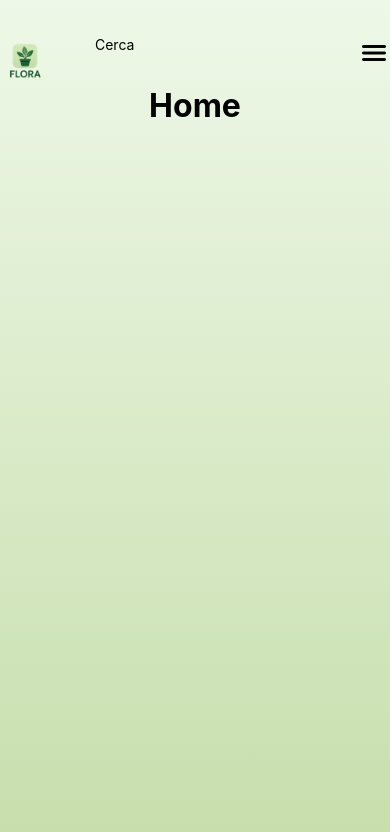
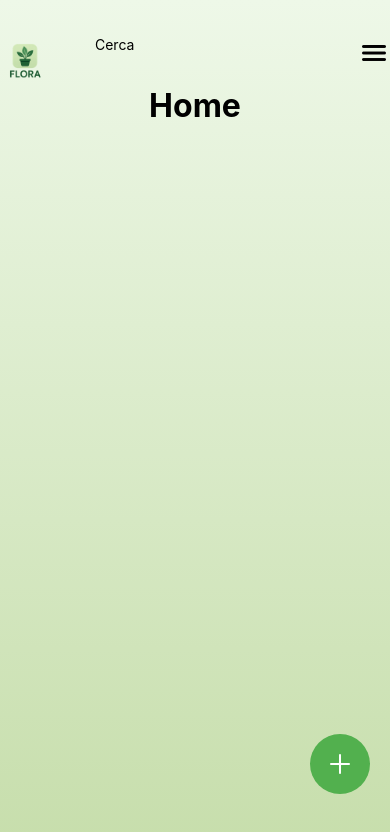
Before and after one commit to carloCesarano/Functional-Log-for-Organic-Routine-Actions, a React Native app in the folder flora/: screen /Home in a window 390 px wide. Shown: the top 832 px of the page. Built offline with nearby package versions, Linux system fonts and the light colour scheme.

Commit message:
Creato il componente AggiungiPiantaButton

```diff
--- /dev/null
+++ b/flora/Componenti/Comuni/AggiungiPiantaButton.tsx
@@ -0,0 +1,36 @@
+import React from 'react';
+import {RootStackParamList} from '../../types';
+import {StackNavigationProp} from '@react-navigation/stack';
+import {useNavigation} from '@react-navigation/native';
+// COMPONENTI NATIVI
+import {TouchableOpacity} from 'react-native';
+import {Ionicons} from '@expo/vector-icons';
+// FOGLI DI STILE
+import {styles} from '../../Styles/AggiungiPiantaButton';
+
+export default function AggiungiPiantaButton() {
+    // HOOKS
+    const navigation = useNavigation<StackNavigationProp<RootStackParamList>>()
+
+    // QUANDO VIENE CHAMATA:
+    // Quando si clicca sul pulsante '+' in basso a destra
+    // nelle schermate principali.
+    //
+    // COSA FA:
+    // Passa alla schermata 'AggiungiPianta'
+    const vaiAllaSchermataAggiungiPianta = () => {
+        navigation.navigate('AggiungiPianta');
+    }
+
+    return (
+        <TouchableOpacity
+            style={styles.aggiungiPiantaButton}
+            onPress={vaiAllaSchermataAggiungiPianta}>
+
+            <Ionicons
+                name='add'
+                size={32}
+                color='white'/>
+        </TouchableOpacity>
+    )
+}
--- a/flora/Schermate/Home.tsx
+++ b/flora/Schermate/Home.tsx
@@ -5,6 +5,7 @@ import {ScrollView} from 'react-native';
 import Background from '../Componenti/Comuni/Background';
 import NavBar     from '../Componenti/Comuni/NavBar';
 import Titolo     from '../Componenti/Comuni/Titolo';
+import AggiungiPiantaButton from '../Componenti/Comuni/AggiungiPiantaButton';
 
 export default function Home() {
     return (
@@ -19,9 +20,7 @@ export default function Home() {
                 */}
             </ScrollView>
 
-            {/*
             <AggiungiPiantaButton/>
-            */}
         </Background>
     )
 }
--- /dev/null
+++ b/flora/Styles/AggiungiPiantaButton.ts
@@ -0,0 +1,18 @@
+import {StyleSheet} from 'react-native';
+
+export const styles = StyleSheet.create({
+    // <AggiungiPiantaButton> -> <TouchableOpacity>
+    aggiungiPiantaButton: {
+        position: 'absolute',
+        bottom: 50,
+        right: 20,
+        width: 60,
+        height: 60,
+        elevation: 5,
+        zIndex: 5,
+        backgroundColor: '#52B04E',
+        borderRadius: 30,
+        justifyContent: 'center',
+        alignItems: 'center',
+    }
+});
```
